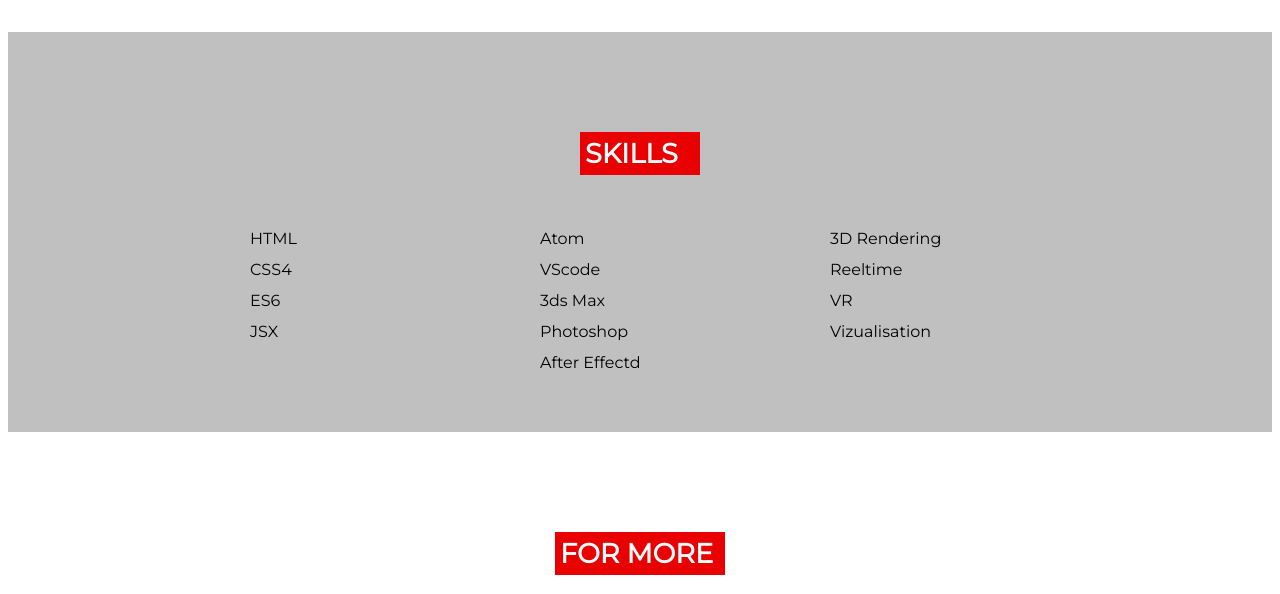
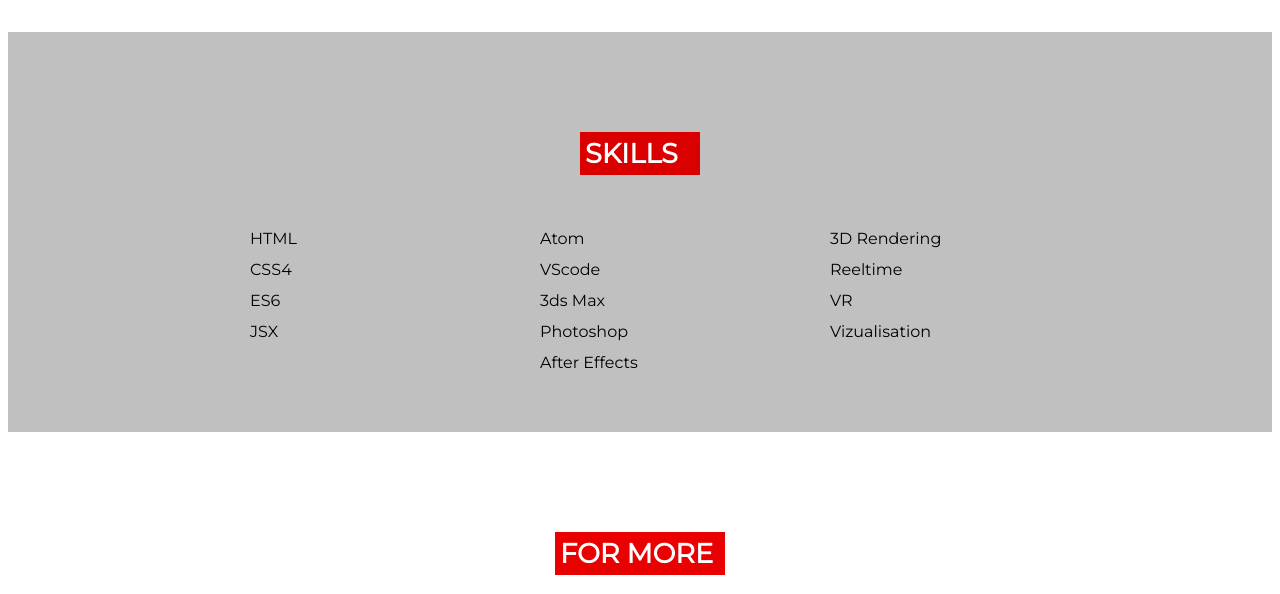
Before and after one commit to visua77/portfolio, a plain HTML site: page code/index.html in a window 1280 px wide. Shown: the part 3180-3774 px from the top of the page. Drawn offline with Linux system fonts and the light colour scheme.

Commit message:
fixed a bug

```diff
--- a/code/index.html
+++ b/code/index.html
@@ -122,7 +122,7 @@
                             <p>VScode</p>
                             <p>3ds Max</p>
                             <p>Photoshop</p>
-                            <p>After Effectd</p>
+                            <p>After Effects</p>
                         </div>
                         <div class="skillCol">
                             <p>3D Rendering</p>
--- a/code/style.css
+++ b/code/style.css
@@ -276,7 +276,7 @@
                                     padding: 5px;
                                     font-size: 1.7rem;
                                     font-weight: 900;
-                                    background-color: rgb(233, 0, 0);
+                                    background-color: rgb(218, 0, 0);
                                     color: white;
                                     width: 120px;
                                 }
```
